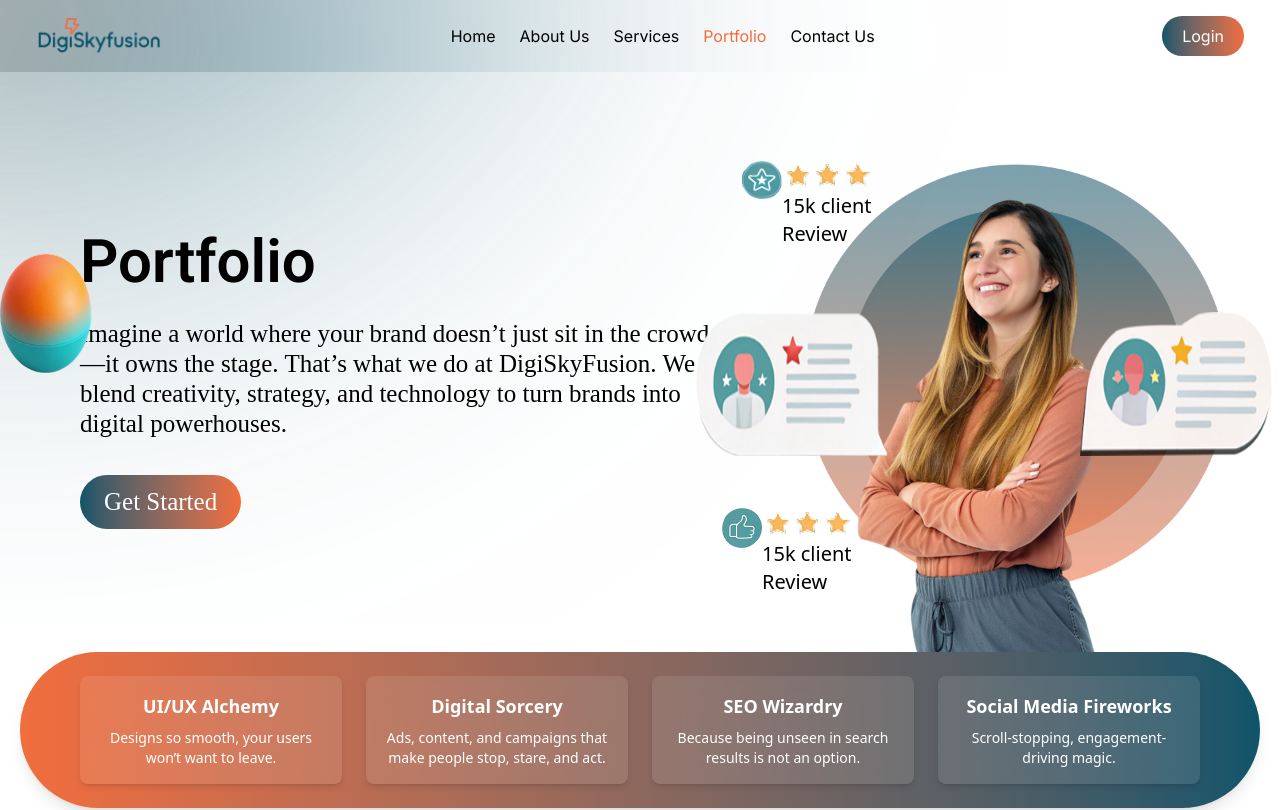
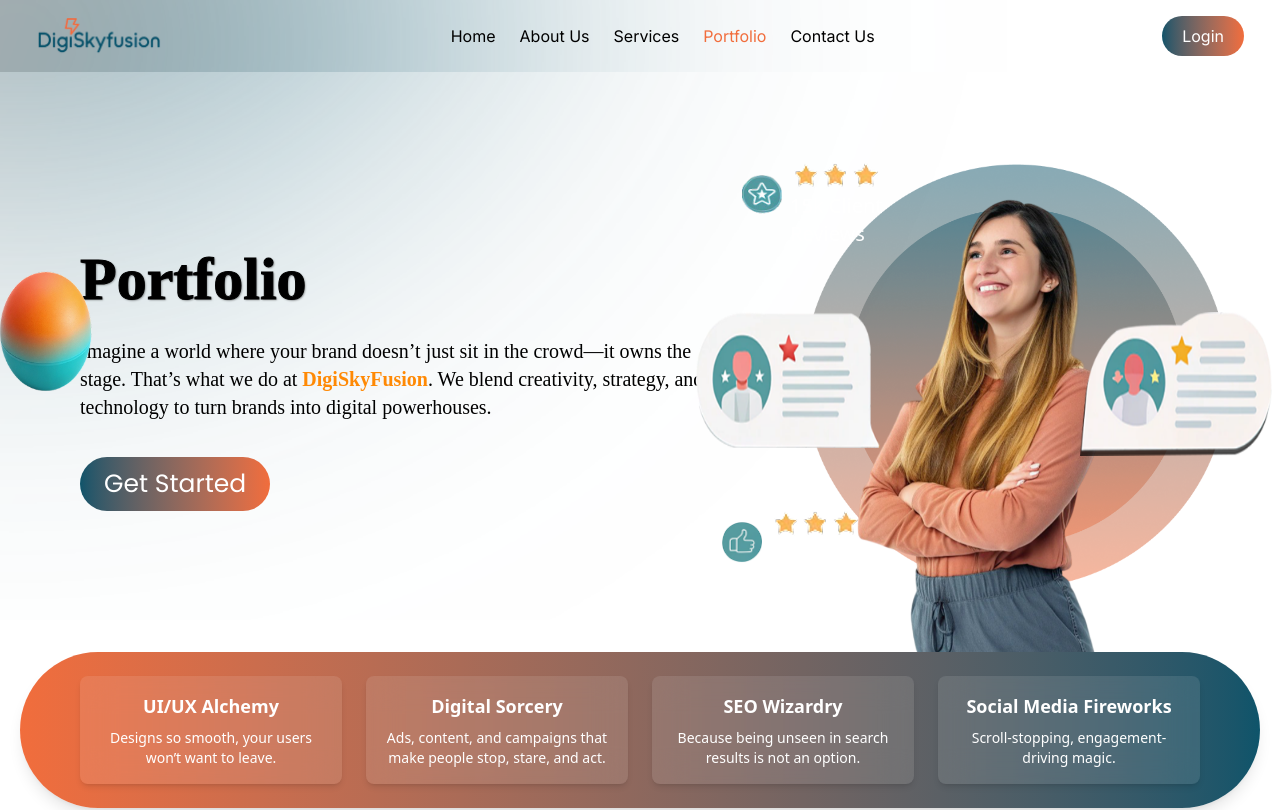
Before and after one commit to Digiskyfusion/DigiskyfusionWebsite, a React (Vite) app in the folder skyfusion/: page /portfolio in a window 1280 px wide. Shown: the top 810 px of the page. Built offline with nearby package versions, Linux system fonts and the light colour scheme.

Commit message:
uoadte chnages

```diff
--- a/skyfusion/index.html
+++ b/skyfusion/index.html
@@ -13,5 +13,9 @@
   <body>
     <div id="root"></div>
     <script type="module" src="/src/main.jsx"></script>
+
+    <style>
+      @import url('https://fonts.googleapis.com/css2?family=Dancing+Script:wght@400..700&family=Inter:wght@100..900&family=Merriweather:ital,wght@0,300;0,400;0,700;0,900;1,300;1,400;1,700;1,900&family=Poppins:ital,wght@0,100;0,200;0,300;0,400;0,500;0,600;0,700;0,800;0,900;1,100;1,200;1,300;1,400;1,500;1,600;1,700;1,800;1,900&family=Roboto:ital,wght@0,100..900;1,100..900&display=swap');
+      </style>
   </body>
 </html>
--- a/skyfusion/src/App.css
+++ b/skyfusion/src/App.css
@@ -27,6 +27,30 @@
 
 
   @import url('https://fonts.googleapis.com/css2?family=Inter:wght@100..900&family=Roboto:ital,wght@0,100..900;1,100..900&display=swap');
+
+
+  .mukta-extrabold {
+    font-family: "Mukta", serif;
+    font-weight: 800;
+    font-style: normal;
+  }
+
+  .mukta-extrabold-b {
+    font-family: "Mukta", serif;
+    font-weight: 900;
+    font-style: normal;
+    -webkit-text-stroke: 1px black; /* Outline effect */
+    text-shadow: 1px 1px 2px rgba(0, 0, 0, 0.5); /* Soft shadow */
+}
+
+  .mukta-extrabold-thin {
+    font-family: "Mukta", serif;
+    font-weight: 300;
+    font-style: normal;
+  }
+
+
+
 
   .poppins-thin {
     font-family: "Poppins";
--- a/skyfusion/src/Components/Chooseus.jsx
+++ b/skyfusion/src/Components/Chooseus.jsx
@@ -83,15 +83,15 @@ function Chooseus() {
             >
               {item.img && (
                 <div
-                  className="absolute inset-0 bg-cover bg-center opacity-0 group-hover:opacity-100 transition-opacity duration-300 transform scale-105 group-hover:scale-100"
+                  className="absolute inset-0 bg-cover bg-center opacity-0 group-hover:opacity-15 transition-opacity duration-300 transform scale-105 group-hover:scale-100"
                   style={{ backgroundImage: `url(${item.img})` }}
                 />
               )}
 
-              <div className="relative z-10">
-                <h3 className="text-3xl font-bold text-white text-end">{item.id}</h3>
-                <h4 className="text-xl font-semibold mt-2 text-white">{item.title}</h4>
-                <p className="text-white mt-2">{item.desc}</p>
+              <div className="relative z-10 text-white font-semibold hover:text-black hover:font-bold hover:text-[20px]">
+                <h3 className="text-3xl  text-end">{item.id}</h3>
+                <h4 className="text-xl  mt-2 ">{item.title}</h4>
+                <p className=" mt-2">{item.desc}</p>
               </div>
             </motion.div>
           ))}
--- a/skyfusion/src/Components/NavPortfolio.jsx
+++ b/skyfusion/src/Components/NavPortfolio.jsx
@@ -7,13 +7,7 @@ import reviewstar from './../assets/Images/review.png';
 import like from './../assets/Images/like 1.png';
 import comment1 from './../assets/Images/commment 1.png';
 import comment2 from './../assets/Images/comment-2 1.png';
-import MapSecondSection from './MapSecondSection';
-import MapComponent from './MapComponent';
-import Portfolio from './Portfolio';
-import WholeCircle from './WholeCircle';
-import Experience from './Experience';
-
-
+import { Link } from 'react-router-dom';
 function NavPortfolio() {
   return (
     <>
@@ -23,67 +17,65 @@ function NavPortfolio() {
           style={{ backgroundImage: `url(${logo})` }}
         >
           <div className="container flex flex-col md:flex-row justify-between items-center">
-            {/* {/ Content Section /} */}
+            {/* Content Section */}
             <div className="relative text-center md:text-start md:w-[60%] space-y-5 md:px-10 flex flex-col items-center md:items-start">
               <img
                 src={circle}
-                className="absolute left-[-15px] top-5 h-8 w-8 sm:h-12 sm:w-12 md:w-28 md:h-36 md:left-[-50px] rotate-y-360"
+                className="absolute left-[-15px] top-5 h-8 w-8 sm:h-12 sm:w-12 md:w-28 md:h-36 md:left-[-50px] rotate-360 rotate-y-360"
                 alt="Rotating Circle"
               />
-              <h1 className="text-3xl sm:text-4xl md:text-6xl font-poppins leading-tight Roboto-thin">
+              <h1 className="text-3xl sm:text-4xl md:text-6xl font-poppins leading-tight mukta-extrabold-b">
                 Portfolio
               </h1>
-              <p className="text-base sm:text-lg md:text-xl  poppins-thin">
-              Imagine a world where your brand doesn’t just sit in the crowd—it owns the stage. That’s what we do at DigiSkyFusion. We blend creativity, strategy, and technology to turn brands into digital powerhouses.
+              <p className="text-base sm:text-lg md:text-xl mukta-extrabold-thin">
+                Imagine a world where your brand doesn’t just sit in the crowd—it owns the stage. That’s what we do at <span className="text-orange-400 font-semibold">DigiSkyFusion</span>. We blend creativity, strategy, and technology to turn brands into digital powerhouses.
               </p>
-              <div className="cursor-pointer mt-4">
-                <button className="py-2 px-5 sm:py-3 sm:px-6 bg-gradient-to-r from-[#0E546A] to-[#F16D3C] rounded-full text-white poppins-thin">
+
+              <Link to="/contactUs">
+              <div className=" mt-4">
+                <button className="py-2 px-5 cursor-pointer sm:py-3 sm:px-6 bg-gradient-to-r from-[#0E546A] to-[#F16D3C] rounded-full text-white poppins-thin transition duration-300 transform hover:scale-105 hover:shadow-lg">
                   Get Started
                 </button>
               </div>
+              </Link>
             </div>
-
-            {/* {/ Image Section /} */}
+            {/* Image Section */}
             <div className="relative mt-10 md:mt-0 flex justify-center w-full max-w-xs sm:max-w-sm md:max-w-md">
               <div className="relative w-full">
                 <div className="relative p-3 flex justify-center items-center">
-                  <img src={ellips} className="w-full h-auto -z-20" alt="Background Ellipse" />
+                  <img src={ellips} className="w-full h-auto opacity-90" alt="Background Ellipse" />
                   <img
                     src={ellips}
-                    className="absolute w-3/4 h-auto top-1/2 transform -translate-y-1/2 animate-pulse -z-20"
+                    className="absolute w-3/4 h-auto top-1/2 transform -translate-y-1/2 animate-pulse opacity-80"
                     alt="Overlay Ellipse"
                   />
                 </div>
 
-                {/* {/ Main Image with Responsive Adjustments /}
+                {/* Floating Elements */}
+                <div>
+                  <div className="flex absolute top-2 md:left-[-50px] items-center">
+                    <img src={bigstar} alt="Big Star" className="h-10 w-10 animate-bounce" />
+                    <div className="text-sm lg:text-xl text-white ml-2">
+                      <img src={reviewstar} alt="Stars" />
+                      <p>15k Client <br /> Reviews</p>
+                    </div>
+                  </div>
 
-                {/ section 123 /} */}
-                <div>
-                        <div className='flex absolute top-2 md:left-[-50px]'>
-                        <img src={bigstar}  alt='' className='h-10 w-10 ' />
-                            <div className='text-sm lg:text-xl'>
-                           <img src={reviewstar} alt='' />
-                           <p>15k client <br/> Review</p>
-                            </div>
+                  <div className="flex absolute md:left-[-70px] md:bottom-1 items-center">
+                    <img src={like} alt="Like Icon" className="h-10 w-10 animate-bounce" />
+                    <div className="text-sm lg:text-xl text-white ml-2">
+                      <img src={reviewstar} alt="Stars" />
+                      <p>15k Client <br /> Reviews</p>
+                    </div>
+                  </div>
 
-                        </div>
+                  <div className="flex justify-between">
+                    <img src={comment1} alt="Comment 1" className="h-10 w-10 absolute top-40  md:h-22 md:w-30 xl:left-[-6rem] xl:h-34 xl:w-46 animate-float" />
+                    <img src={comment2} alt="Comment 2" className="h-10 w-10 absolute top-40 md:left-[18rem] md:h-22 md:w-30 left-[13rem] xl:left-[18rem] z-10 xl:h-36 xl:w-48 animate-float" />
+                  </div>
+                </div>
 
-
-
-                        <div className='flex absolute md:left-[-70px] md:bottom-1         '>
-                        <img src={like}  alt='' className='h-10 w-10' />
-                            <div className='text-sm lg:text-xl'>
-                           <img src={reviewstar} alt='' />
-                           <p>15k client <br/> Review</p>
-                            </div>
-                        </div>
-                        <div className=' flex justify-betweenn '>
-                            <img src={comment1} alt=''  className=' h-10 w-10 absolute top-40 md:left-[-6rem] md:h-36 md:w-48 '/>
-                            <img src={comment2} alt='' className=' h-10 w-10 absolute top-40 left-[13rem] md:left-[18rem] z-10 md:h-36 md:w-48' />
-
-                        </div>
-                </div>
-                <img src={port} className="absolute inset-0 md:left-10 w-[75%] sm:w-[90%] md:w-[75%] lg:w-[63.5%] pt-10 -z-10" alt="Main Graphic" />
+                <img src={port} className="absolute inset-0 md:left-10 w-[75%] sm:w-[90%] md:w-[75%] lg:w-[63.5%] pt-10" alt="Main Graphic" />
               </div>
             </div>
           </div>
--- a/skyfusion/src/Components/Ourservices.jsx
+++ b/skyfusion/src/Components/Ourservices.jsx
@@ -1,6 +1,7 @@
 import React, { useEffect, useRef } from 'react';
 import { motion, useAnimation, useInView } from 'framer-motion';
 import leftpic from './../assets/Images/leftpi.png';
+import { Link } from 'react-router-dom';
 
 function OurServices() {
   // Controls for text section
@@ -80,6 +81,7 @@ function OurServices() {
         </div>
 
         {/* CTA Button */}
+        <Link to="/services">
         <motion.button
           whileHover={{ scale: 1.05 }}
           whileTap={{ scale: 0.95 }}
@@ -87,7 +89,9 @@ function OurServices() {
         >
           See More
         </motion.button>
+        </Link>
       </motion.div>
+
 
       {/* Right Image Section */}
       <motion.div
--- /dev/null
+++ b/skyfusion/src/Components/ScrollToTop.jsx
@@ -0,0 +1,14 @@
+import { useEffect } from "react";
+import { useLocation } from "react-router-dom";
+
+const ScrollToTop = () => {
+  const { pathname } = useLocation();
+
+  useEffect(() => {
+    window.scrollTo(0, 0);
+  }, [pathname]);
+
+  return null;
+};
+
+export default ScrollToTop;
--- a/skyfusion/src/Pages/HomePage.jsx
+++ b/skyfusion/src/Pages/HomePage.jsx
@@ -6,7 +6,7 @@ import Portfolio from '../Components/Portfolio'
 import ContactUs from '../Components/Contactus'
 
 import Chooseus from '../Components/Chooseus'
-import Experience from '../Components/Experience'
+// import Experience from '../Components/Experience'
 
 
 function HomePage() {
```
Also changed, not shown: skyfusion/src/App.jsx (+21 -33 lines), skyfusion/src/Components/Footer.jsx (+8 -4 lines), skyfusion/src/Components/Home.jsx (+5 -3 lines), skyfusion/src/Components/Homepage.jsx (+8 -4 lines).
